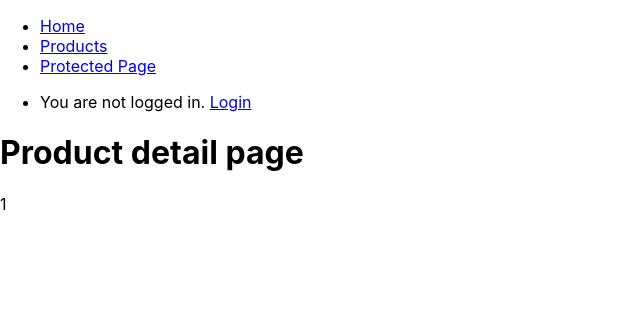
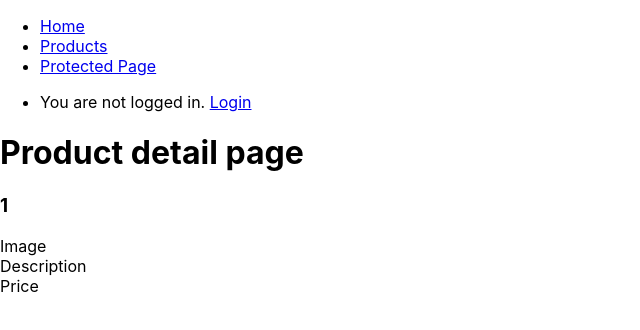
Before and after one commit to Fernando-Balderas/plants-e-commerce, a React (Create React App) app in the folder client/: page /product/1 in a window 1280 px wide. Shown: the top 330 px of the page, without its empty margins (0-640 px from the left). Built offline with nearby package versions, Linux system fonts and the light colour scheme; no server answers.

Commit message:
Add component to show product detal

```diff
--- /dev/null
+++ b/client/src/components/product/DetailCard.tsx
@@ -0,0 +1,14 @@
+import React from 'react'
+
+function DetailCard({ id }: any) {
+  return (
+    <div>
+      <h3>{id}</h3>
+      <div>Image</div>
+      <div>Description</div>
+      <div>Price</div>
+    </div>
+  )
+}
+
+export default DetailCard
--- a/client/src/components/ProductForm.tsx
+++ b/client/src/components/product/Form.tsx
@@ -1,7 +1,7 @@
 import React from 'react'
 import { useForm } from 'react-hook-form'
 
-function ProductForm({ handleNewProduct }: any) {
+function Form({ handleNewProduct }: any) {
   console.log('func ', handleNewProduct)
   console.log('func ', typeof handleNewProduct)
   const {
@@ -30,4 +30,4 @@ function ProductForm({ handleNewProduct }: any) {
   )
 }
 
-export default ProductForm
+export default Form
--- a/client/src/pages/ProductDetail.tsx
+++ b/client/src/pages/ProductDetail.tsx
@@ -1,12 +1,13 @@
 import React from 'react'
 import { useParams } from 'react-router-dom'
+import ProductDetailCard from '../components/product/DetailCard'
 
 function ProductDetail() {
   let { productId } = useParams<{ productId: string }>()
   return (
     <>
       <h1>Product detail page</h1>
-      {productId}
+      <ProductDetailCard id={productId} />
     </>
   )
 }
--- a/client/src/pages/Products.tsx
+++ b/client/src/pages/Products.tsx
@@ -4,7 +4,8 @@ import axios from 'axios'
 import useAuth from '../hooks/useAuth'
 import Can from '../components/Can'
 import { Product } from '../types/types'
-import ProductForm from '../components/ProductForm'
+import ProductForm from '../components/product/Form'
+import { Link } from 'react-router-dom'
 
 function Products() {
   const { accessToken } = useAuth()
@@ -53,19 +54,25 @@ function Products() {
   return (
     <>
       <h1>Products page</h1>
+      {!showForm && (
         <Can
           perform="products:create"
           yes={() => (
             <button onClick={() => setShowForm(true)}>New Product</button>
           )}
         />
+      )}
 
       {showForm && <ProductForm handleNewProduct={handleNewProduct} />}
 
       <ul>
         {products.length > 0 &&
           products.map((product) => (
-            <li key={product._id}>{`${product.name} - ${product.price}`}</li>
+            <li key={product._id}>
+              <Link
+                to={`/product/${product._id}`}
+              >{`${product.name} - ${product.price}`}</Link>
+            </li>
           ))}
       </ul>
     </>
```
Lines whose indentation alone changed are shown as unchanged.
